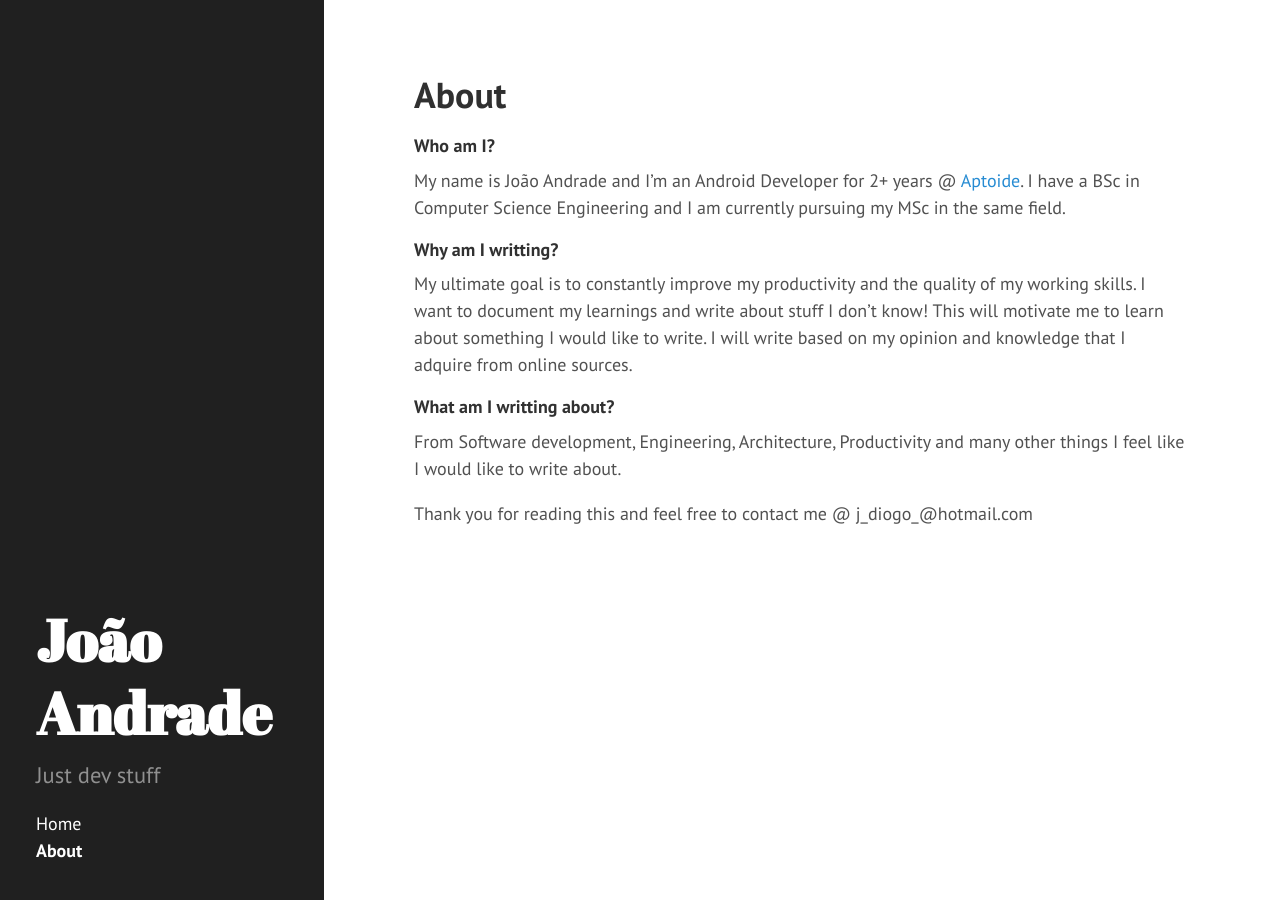
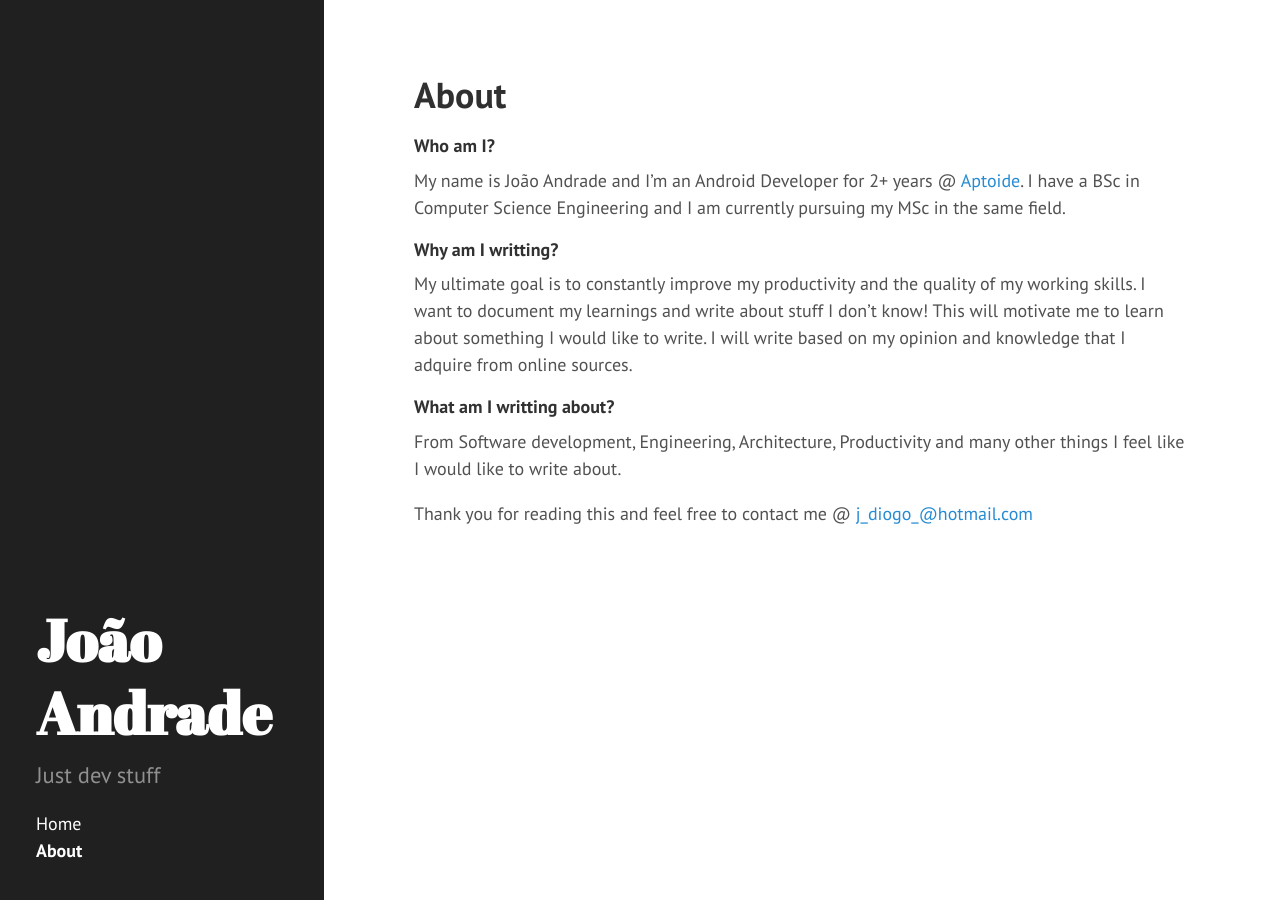
Before and after one commit to jdandrade/jdandrade.github.io, a Jekyll site: the page built from about.md, in a window 1280 px wide. Built offline with Jekyll 4.4.1, drawn with Linux system fonts in a browser that asks for light colours; some of the changed lines change nothing that is shown.

Commit message:
make mail link

```diff
--- a/about.md
+++ b/about.md
@@ -12,4 +12,4 @@ My ultimate goal is to constantly improve my productivity and the quality of my
 #### What am I writting about?
 From Software development, Engineering, Architecture, Productivity and many other things I feel like I would like to write about.
 
-Thank you for reading this and feel free to contact me @ j_diogo_@hotmail.com
+Thank you for reading this and feel free to contact me @ [j_diogo_@hotmail.com](j_diogo_@hotmail.com)
```
